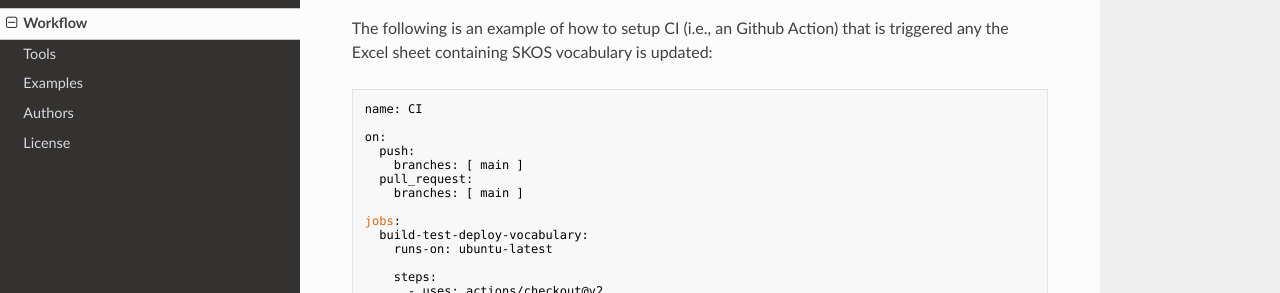
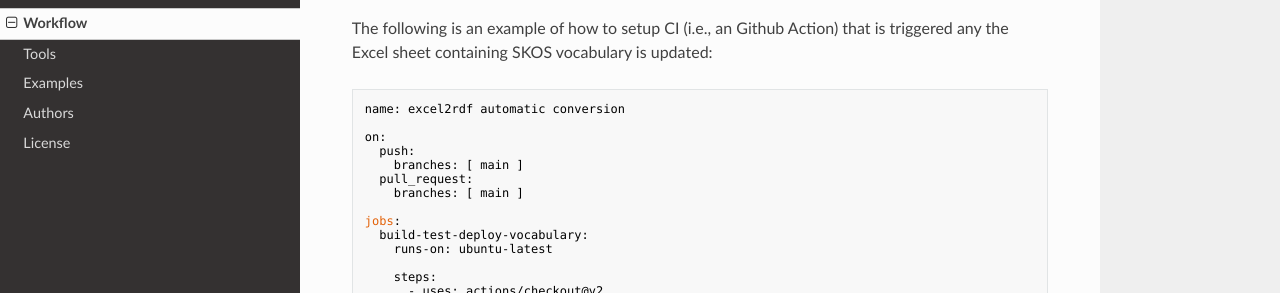
Before and after one commit to fair-data-collective/excel2rdf-site, an MkDocs documentation site: the page built from docs/Workflow.md, in a window 1280 px wide and 949 px high. Shown: the part 143-436 px from the top of the window. Built offline with MkDocs 1.6.1, drawn with Linux system fonts in a browser that asks for light colours; nearby versions of some CDN libraries.

Commit message:
Update Workflow.md

````diff
--- a/docs/Workflow.md
+++ b/docs/Workflow.md
@@ -3,7 +3,7 @@
 The following is an example of how to setup CI (i.e., an Github Action) that is triggered any the Excel sheet containing SKOS vocabulary is updated:
 
 ```bash
-name: CI
+name: excel2rdf automatic conversion
 
 on:
   push:
````
